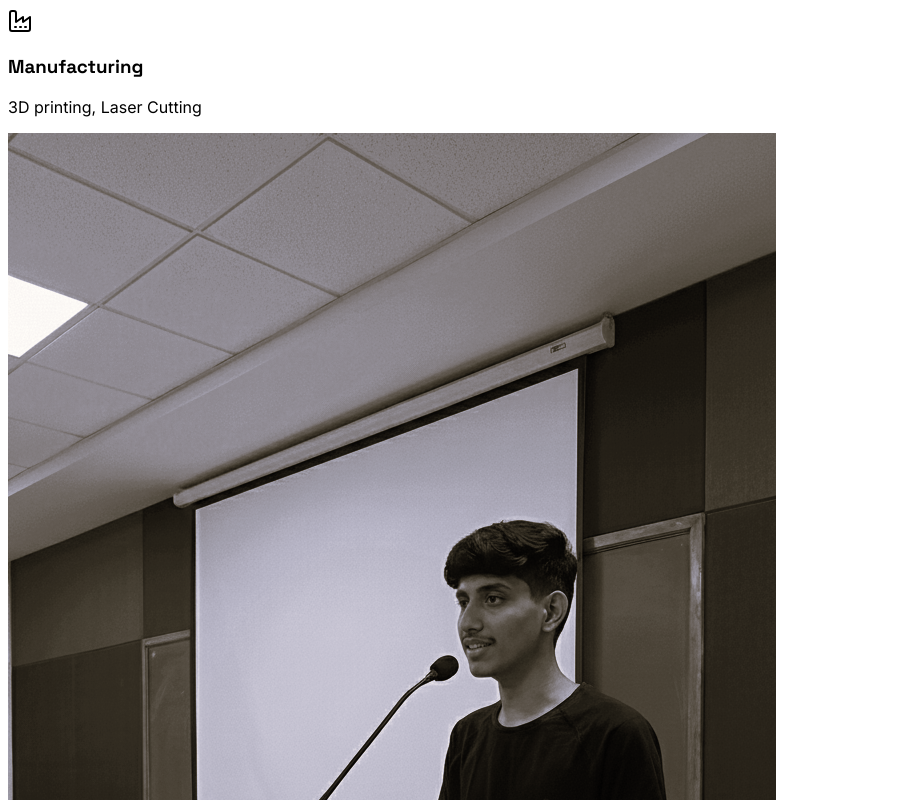
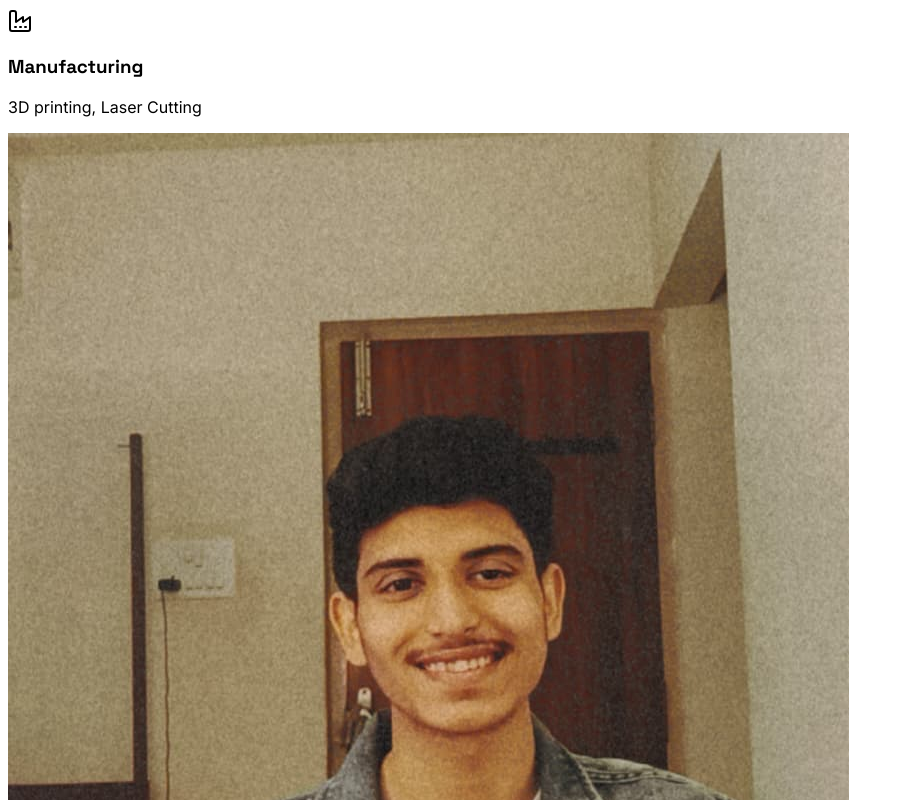
Before and after one commit to Sid-ravani/Portfolio, a React (Vite) app in the folder client/: page / in a window 1280 px wide. Shown: the part 500-1300 px from the top of the page, without its empty margins (0-904 px from the left). Built offline with nearby package versions, Linux system fonts and the light colour scheme; no server answers; a web font is replaced by a local one.

Commit message:
Added Siddharth Profile pic and Modified Home page

```diff
--- a/client/src/pages/Home.tsx
+++ b/client/src/pages/Home.tsx
@@ -109,7 +109,7 @@ export default function Home() {
             >
               <div className="relative aspect-square rounded-2xl overflow-hidden shadow-2xl">
                 <img
-                  src="/Sid-ravani.png"
+                  src="/Sid_ravani.jpeg"
                   alt="Engineering Workspace"
                   className="w-full h-full object-cover"
                 />
```
Also changed, not shown: client/public/Sid-ravani.png (deleted), client/public/Sid_ravani.jpeg (added).
